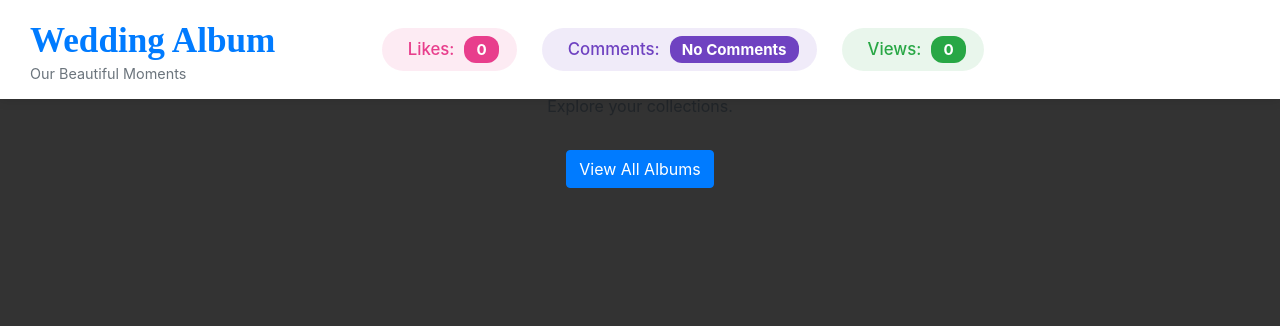
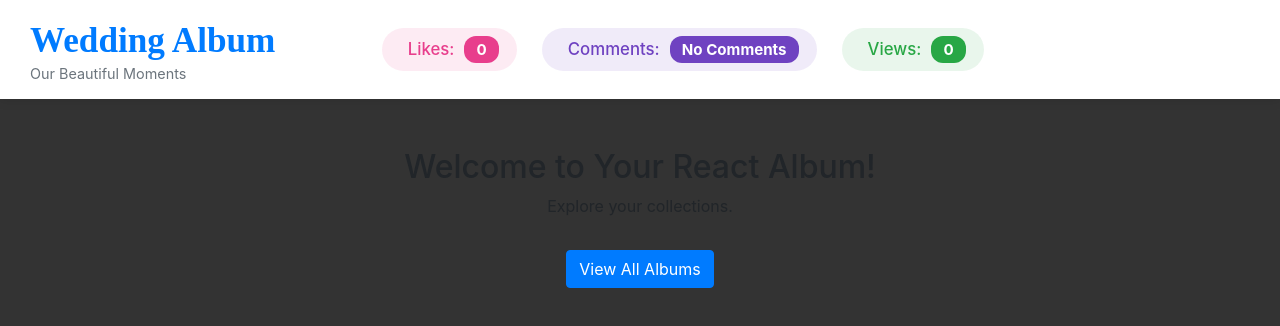
Before and after one commit to sreevalli-2011/wedding-album, a React (Vite) app: page / in a window 1280 px wide. Shown: the top 326 px of the page. Built offline with nearby package versions, Linux system fonts and the light colour scheme.

Commit message:
Update App.css

```diff
--- a/src/App.css
+++ b/src/App.css
@@ -5,8 +5,9 @@ html, body, #root {
   margin: 0;
   padding: 0;
   width: 100%;  background-color: #333;
-
-
+main {
+  padding-top: 100px; /* Adjust this value if your TopBar's height changes. */
+  box-sizing: border-box; /* Ensures padding is included in total height/width */
 }
 
 
```
